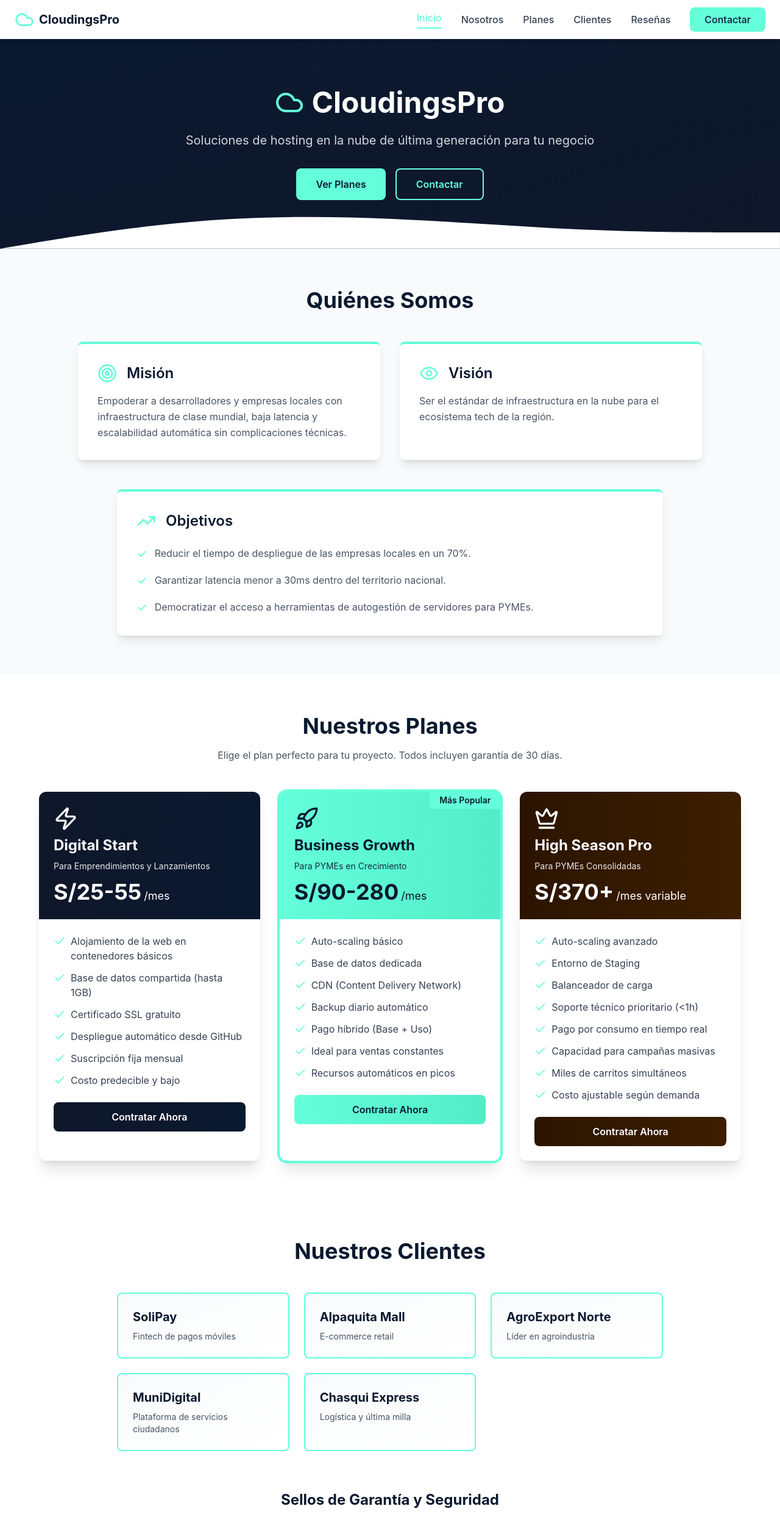
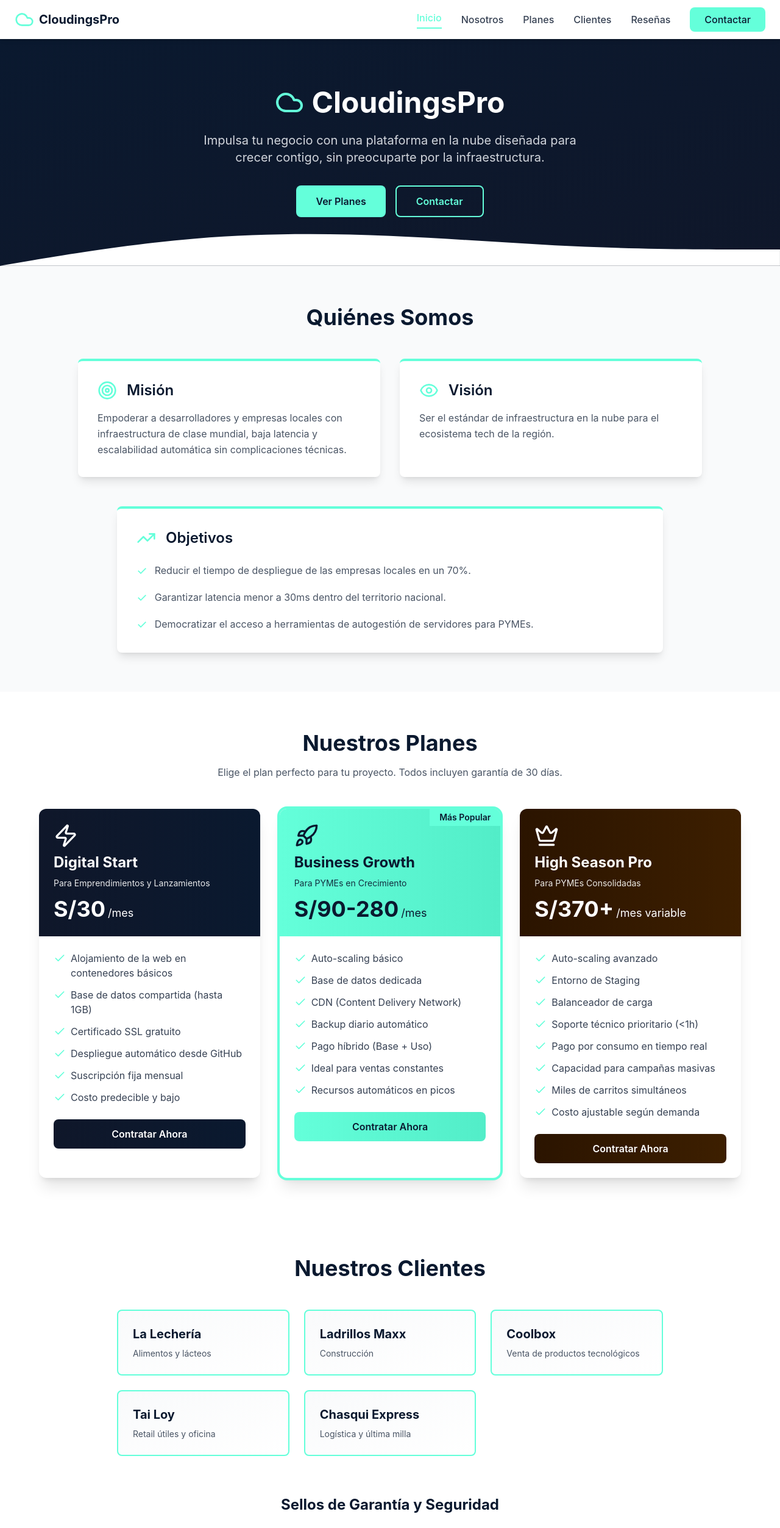
Before and after one commit to derlyzflv/cloudingspro, a React (Vite) app: page / in a window 1280 px wide. Shown: the top 2505 px of the page at 61% size. Built offline with nearby package versions, Linux system fonts and the light colour scheme.

Commit message:
precios y clientes

```diff
--- a/src/app/components/Clients.tsx
+++ b/src/app/components/Clients.tsx
@@ -1,10 +1,10 @@
 import { Building2, Shield, Clock, Award } from 'lucide-react';
 
 const clients = [
-  { name: 'SoliPay', industry: 'Fintech de pagos móviles' },
-  { name: 'Alpaquita Mall', industry: 'E-commerce retail' },
-  { name: 'AgroExport Norte', industry: 'Líder en agroindustria' },
-  { name: 'MuniDigital', industry: 'Plataforma de servicios ciudadanos' },
+  { name: 'La Lechería', industry: 'Alimentos y lácteos' },
+  { name: 'Ladrillos Maxx', industry: 'Construcción' },
+  { name: 'Coolbox', industry: 'Venta de productos tecnológicos' },
+  { name: 'Tai Loy', industry: 'Retail útiles y oficina' },
   { name: 'Chasqui Express', industry: 'Logística y última milla' }
 ];
 
--- a/src/app/components/Footer.tsx
+++ b/src/app/components/Footer.tsx
@@ -11,7 +11,7 @@ export function Footer() {
               <span className="text-xl font-bold text-white">CloudingsPro</span>
             </div>
             <p className="text-sm mb-4">
-              Soluciones de hosting en la nube confiables y escalables para tu negocio.
+              Soluciones en la nube confiables y escalables para tu negocio.
             </p>
             <div className="flex gap-3">
               <Facebook size={20} className="hover:text-[#64FFDA] cursor-pointer transition" />
--- a/src/app/components/Hero.tsx
+++ b/src/app/components/Hero.tsx
@@ -10,7 +10,7 @@ export function Hero() {
             <h1 className="text-5xl font-bold">CloudingsPro</h1>
           </div>
           <p className="text-xl mb-8 max-w-2xl text-gray-300">
-            Soluciones de hosting en la nube de última generación para tu negocio
+            Impulsa tu negocio con una plataforma en la nube diseñada para crecer contigo, sin preocuparte por la infraestructura.
           </p>
           <div className="flex gap-4">
             <button className="bg-[#64FFDA] text-[#0A192F] px-8 py-3 rounded-lg font-semibold hover:bg-[#52edc8] transition">
@@ -24,7 +24,7 @@ export function Hero() {
       </div>
       <div className="absolute bottom-0 left-0 right-0">
         <svg viewBox="0 0 1440 120" fill="none" xmlns="http://www.w3.org/2000/svg">
-          <path d="M0 120L60 110C120 100 240 80 360 70C480 60 600 60 720 65C840 70 960 80 1080 85C1200 90 1320 90 1380 90L1440 90V120H1380C1320 120 1200 120 1080 120C960 120 840 120 720 120C600 120 480 120 360 120C240 120 120 120 60 120H0Z" fill="white"/>
+          <path d="M0 120L60 110C120 100 240 80 360 70C480 60 600 60 720 65C840 70 960 80 1080 85C1200 90 1320 90 1380 90L1440 90V120H1380C1320 120 1200 120 1080 120C960 120 840 120 720 120C600 120 480 120 360 120C240 120 120 120 60 120H0Z" fill="white" />
         </svg>
       </div>
     </section>
--- a/src/app/components/Plans.tsx
+++ b/src/app/components/Plans.tsx
@@ -5,7 +5,7 @@ const plans = [
     name: 'Digital Start',
     subtitle: 'Para Emprendimientos y Lanzamientos',
     icon: Zap,
-    price: 'S/25-55',
+    price: 'S/30',
     period: '/mes',
     features: [
       'Alojamiento de la web en contenedores básicos',
@@ -68,9 +68,8 @@ export function Plans() {
           {plans.map((plan) => (
             <div
               key={plan.name}
-              className={`relative bg-white rounded-xl shadow-xl overflow-hidden transition-transform hover:scale-105 ${
-                plan.popular ? 'ring-4 ring-[#64FFDA]' : ''
-              }`}
+              className={`relative bg-white rounded-xl shadow-xl overflow-hidden transition-transform hover:scale-105 ${plan.popular ? 'ring-4 ring-[#64FFDA]' : ''
+                }`}
             >
               {plan.popular && (
                 <div className="absolute top-0 right-0 bg-[#64FFDA] text-[#0A192F] px-4 py-1 text-sm font-semibold z-10">
```
